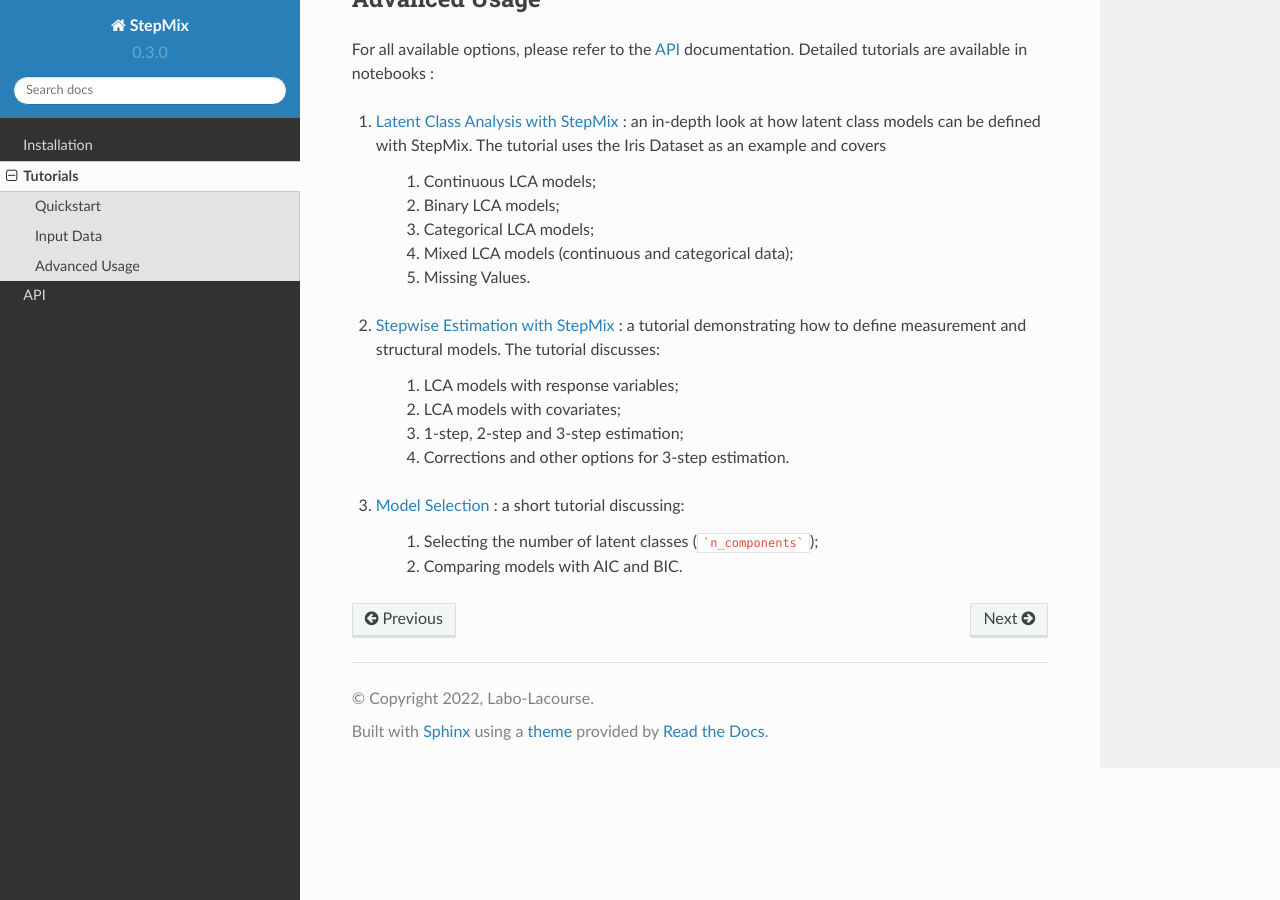
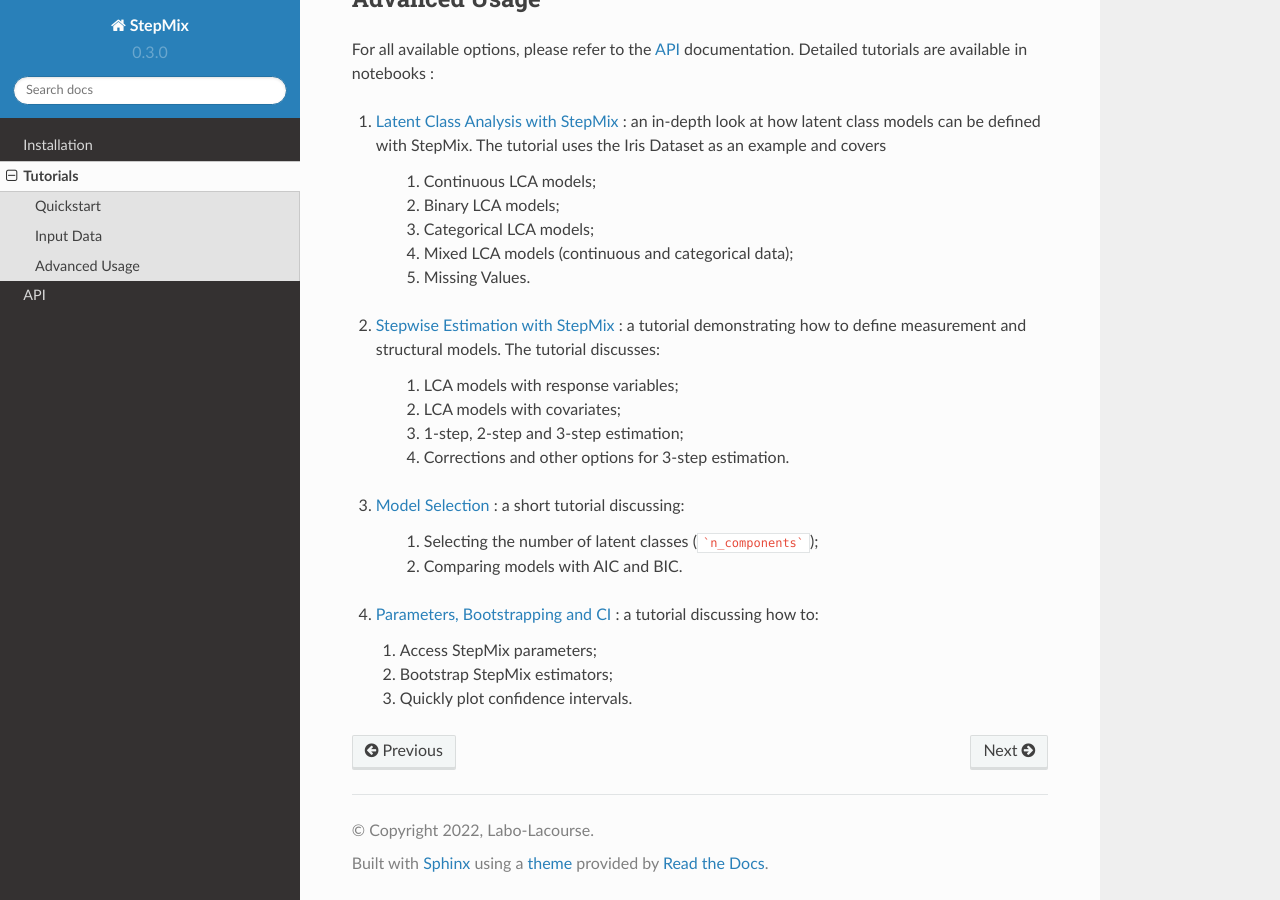
Before and after one commit to Labo-Lacourse/stepmix, a Sphinx documentation site: the page built from docs/source/tutorials.rst, in a window 1280 px wide and 900 px high, scrolled down 891 px. Built offline with Sphinx 7.4.7 and the Read the Docs theme 2.0.0, drawn with Linux system fonts in a browser that asks for light colours.

Commit message:
Update documentation with bootstrap tutorial

````diff
--- a/docs/source/tutorials.rst
+++ b/docs/source/tutorials.rst
@@ -53,3 +53,10 @@
 
     #. Selecting the number of latent classes (```n_components```);
     #. Comparing models with AIC and BIC.
+
+#. `Parameters, Bootstrapping and CI <https://colab.research.google.com/drive/14Ir08HXQ3svydbVV4jlvi1HjGnfc4fc0?usp=sharing>`_ :
+   a tutorial discussing how to:
+
+   #. Access StepMix parameters;
+   #. Bootstrap StepMix estimators;
+   #. Quickly plot confidence intervals.
````
Also changed, not shown: README.md (+5 -0 lines).
